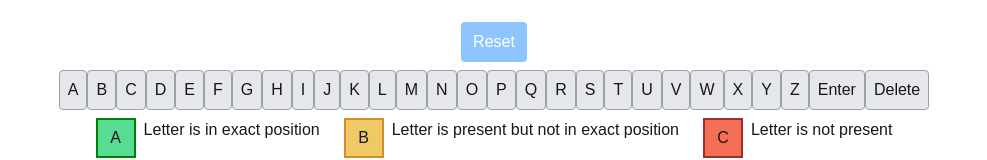
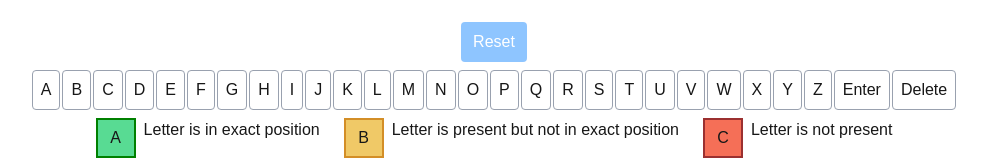
Before and after one commit to imismailpe/guessword, a Next.js app: page /game in a window 1280 px wide. Shown: the part 362-522 px from the top of the page, without its empty margins (146-1133 px from the left). Built offline with nearby package versions, Linux system fonts and the light colour scheme; no server answers.

Commit message:
style fixes

```diff
--- a/app/game/page.js
+++ b/app/game/page.js
@@ -158,8 +158,18 @@ function GamePage() {
       >
         Reset
       </button>
-      <div className="flex items-center flex-wrap justify-center">
-        {ALPHABETS.map(alpha => <button key={alpha.ascii} onClick={() => handleKey({ key: alpha.letter, keyCode: alpha.ascii })} className="border border-gray-400 rounded p-2 w-auto h-10 flex items-center justify-center text-center bg-gray-200 focus:outline-none">{alpha.letter}</button>)}
+      <div className="flex items-center flex-wrap justify-center gap-[2px]">
+        {ALPHABETS.map((alpha) => (
+          <button
+            key={alpha.ascii}
+            onClick={() =>
+              handleKey({ key: alpha.letter, keyCode: alpha.ascii })
+            }
+            className="border border-gray-400 rounded p-2 w-auto min-w-[10px] h-10 hover:bg-gray-200 flex items-center justify-center text-center focus:outline-none"
+          >
+            {alpha.letter}
+          </button>
+        ))}
       </div>
       <footer className="row-start-3 flex gap-[24px] flex-wrap items-center justify-center">
         <div className="flex gap-[8px]">
```
